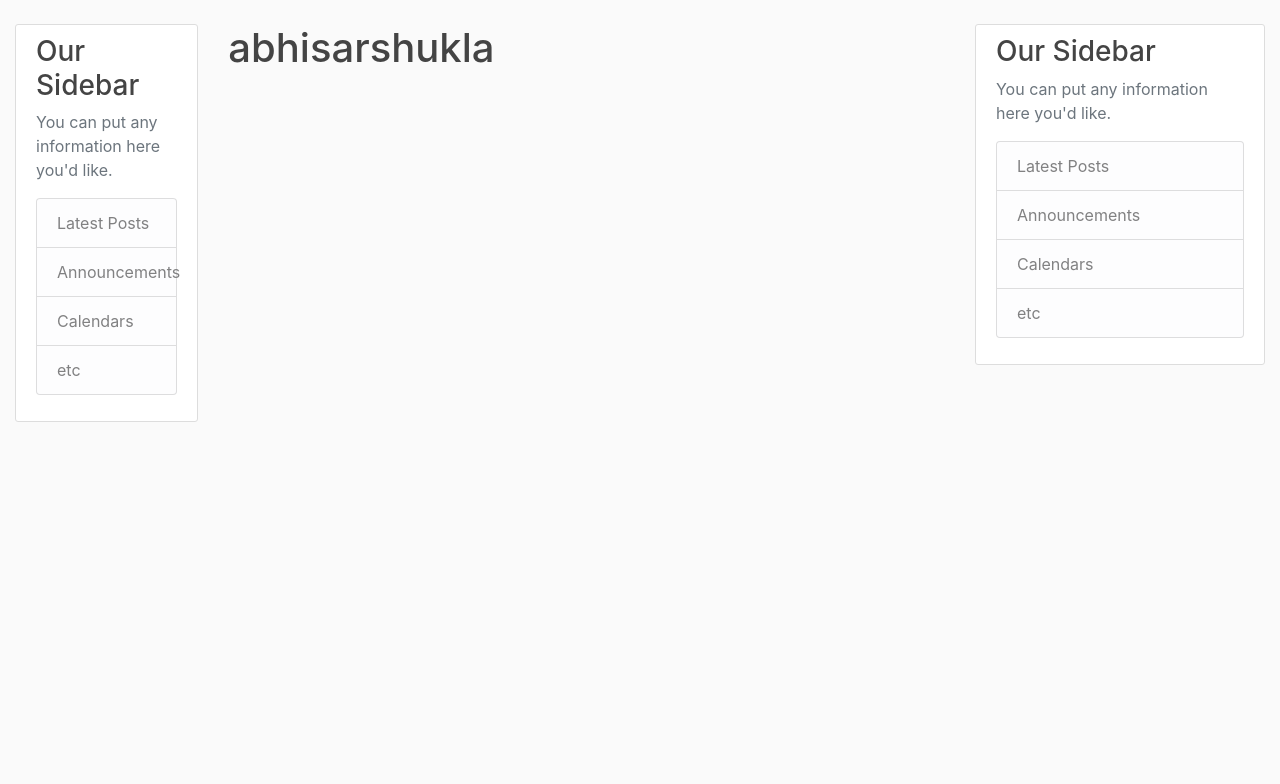
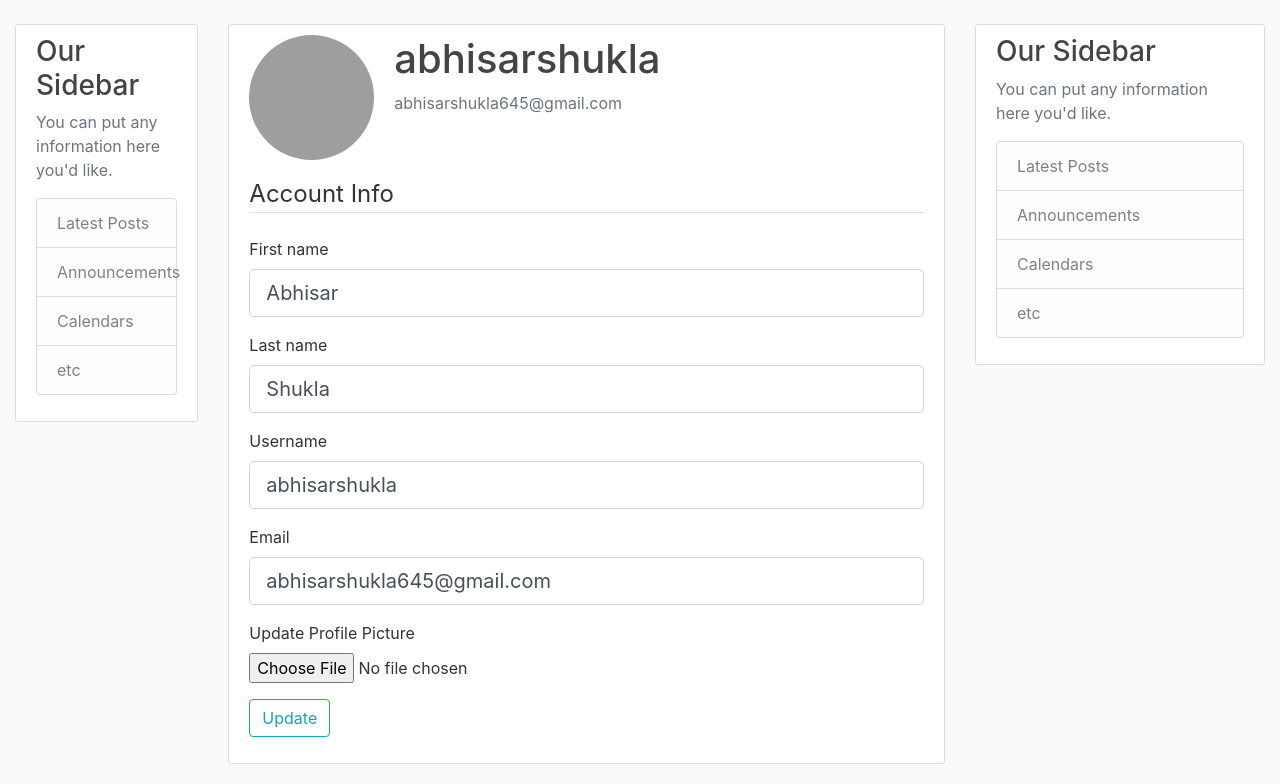
Before and after one commit to abhisarshukla/musicapp, a Flask app: page /account in a window 1280 px wide. Shown: the part 56-840 px from the top of the page. Before the commit the page ends 478 px from the top, so only its background shows below. Run offline with Flask 2, Linux system fonts and the light colour scheme; a user stored in the database is signed in; some libraries are stand-ins or nearby versions; grey boxes are pictures that could not be loaded.

Commit message:
Added ability to modify profile details

```diff
--- a/musicapp/forms.py
+++ b/musicapp/forms.py
@@ -1,13 +1,13 @@
 from flask_wtf import FlaskForm
+from flask_wtf.file import FileField, FileAllowed
 from wtforms import StringField, SubmitField, PasswordField, BooleanField
 from wtforms.validators import DataRequired, Length, Email, EqualTo, ValidationError
 from musicapp.models import User
+from flask_login import current_user
 
 class SignUpForm(FlaskForm):
     fname = StringField("First name",
                         validators=[DataRequired(), Length(min=2, max=75)])
-    mname = StringField("Middle name",
-                        validators=[Length(max=75)])
     lname = StringField("Last name",
                         validators=[DataRequired(), Length(min=2, max=75)])
     email = StringField("Email",
@@ -25,7 +25,7 @@ class SignUpForm(FlaskForm):
         if user:
             raise ValidationError('That username is taken please choose a different one.')
 
-    def validate_email(self, field):
+    def validate_email(self, email):
         email = User.query.filter_by(email=email.data).first()
         if email:
             raise ValidationError('That email is taken please choose a different one.')
@@ -37,3 +37,28 @@ class LoginForm(FlaskForm):
                         validators=[DataRequired()])
     remember = BooleanField("Remeber me")
     submit = SubmitField("Log In")
+
+class UpdateAccountForm(FlaskForm):
+    email = StringField("Email",
+                        validators=[DataRequired(), Email()])
+    username = StringField("Username",
+                        validators=[DataRequired(), Length(min=2, max=32)])
+    fname = StringField("First name",
+                        validators=[DataRequired(), Length(min=2, max=75)])
+    lname = StringField("Last name",
+                        validators=[DataRequired(), Length(min=2, max=75)])
+    picture = FileField("Update Profile Picture",
+                        validators=[FileAllowed('jpeg', 'png')])
+    submit = SubmitField("Update")
+
+    def validate_username(self, username):
+        if username.data != current_user.username:
+            user = User.query.filter_by(username=username.data).first()
+            if user:
+                raise ValidationError('That username is taken please choose a different one.')
+
+    def validate_email(self, email):
+        if email.data != current_user.email:
+            email = User.query.filter_by(email=email.data).first()
+            if email:
+                raise ValidationError('That email is taken please choose a different one.')
--- a/musicapp/models.py
+++ b/musicapp/models.py
@@ -34,9 +34,8 @@ contains = db.Table('contains',
 class User(db.Model, UserMixin):
     id = db.Column(db.Integer, primary_key=True)
     fname = db.Column(db.String(75), nullable=False)
-    mname = db.Column(db.String(75))
     lname = db.Column(db.String(75), nullable=False)
-    username = db.Column(db.String(20), unique=True, nullable=False)
+    username = db.Column(db.String(32), unique=True, nullable=False)
     email = db.Column(db.String(128), unique=True, nullable=False)
     image_file = db.Column(db.String(20), nullable=False, default='default.jpeg')
     #preflang = db.Column(db.String(20), nullable=False)
@@ -47,7 +46,7 @@ class User(db.Model, UserMixin):
     podcasts = db.relationship('Podcast', secondary=subscribed)
 
     def __repr__(self):
-        return f"User('{self.username}', '{self.fname}', '{self.lname}', '{self.email}', '{self.image_file}')"
+        return f"User('{self.username}', '{self.fname}', '{self.mname}', '{self.lname}', '{self.email}', '{self.image_file}')"
 
 class Podcast(db.Model):
     id = db.Column(db.Integer, primary_key=True)
--- a/musicapp/routes.py
+++ b/musicapp/routes.py
@@ -1,6 +1,9 @@
+import secrets
+import os
+from PIL import Image
 from musicapp import app, bcrypt, db
 from flask import render_template, flash, redirect, url_for, request
-from musicapp.forms import SignUpForm, LoginForm
+from musicapp.forms import SignUpForm, LoginForm, UpdateAccountForm
 from musicapp.models import User, Song, Admin, Podcast, Playlist
 from flask_login import login_user, current_user, logout_user, login_required
 
@@ -38,8 +41,8 @@ def signup():
     if form.validate_on_submit():
         hashed_passw = bcrypt.generate_password_hash(form.password.data).decode('UTF-8')
         user = User(username = form.username.data, fname = form.fname.data,
-                    mname = form.mname.data, lname = form.lname.data,
-                    email = form.email.data, password = hashed_passw)
+                    lname = form.lname.data, email = form.email.data,
+                    password = hashed_passw)
         db.session.add(user)
         db.session.commit()
         flash(f"Your account has been created and you can login", "success")
@@ -66,7 +69,39 @@ def logout():
     logout_user()
     return redirect(url_for('home'))
 
-@app.route("/account")
+def save_picture(form_picture):
+    random_hex = secrets.token_hex(8)
+    _, f_ext = os.path.splitext(form_picture.filename)
+    picture_fn = random_hex + f_ext
+    picture_path = os.path.join(app.root_path, 'static', 'profile_pics', picture_fn)
+
+    output_size = (125, 125)
+    i = Image.open(form_picture)
+    i.thumbnail(output_size)
+    i.save(picture_path)
+
+    return picture_fn
+
+@app.route("/account", methods=['POST', 'GET'])
 @login_required
 def account():
-    return render_template('account.html', title='Account')
+    form = UpdateAccountForm()
+    if form.validate_on_submit():
+        if form.picture.data:
+            picture_file = save_picture(form.picture.data)
+            current_user.image_file = picture_file
+        current_user.username = form.username.data
+        current_user.email = form.email.data
+        current_user.fname = form.fname.data
+        current_user.lname = form.lname.data
+        db.session.commit()
+        flash('Your account has been updated!', 'success')
+        return redirect(url_for('account'))
+    elif request.method == 'GET':
+        form.username.data = current_user.username
+        form.email.data = current_user.email
+        form.fname.data = current_user.fname
+        form.lname.data = current_user.lname
+    image_file = url_for('static', filename='profile_pics/' + current_user.image_file)
+    return render_template('account.html', title='Account',
+                            image_file=image_file, form=form)
--- a/musicapp/templates/account.html
+++ b/musicapp/templates/account.html
@@ -1,4 +1,85 @@
 {% extends "base.html" %}
 {% block content %}
-    <h1>{{ current_user.username }}</h1>
+    <div class="content-section">
+        <div class="media">
+            <img src="{{ image_file }}" alt="profile-pic" class="rounded-circle account-img">
+            <div class="media-body">
+                <h2 class="account-heading">{{ current_user.username }}</h2>
+                <p class="text-secondary">{{ current_user.email }}</p>
+            </div>
+        </div>
+            <form method="POST" action="" enctype="multipart/form-data">
+                {{ form.hidden_tag() }}
+                <fieldset>
+                    <legend class="border-bottom mb-4">Account Info</legend>
+                    <div class=form-group>
+                        {{form.fname.label(class="form-control-label") }}
+                        {% if form.fname.errors %}
+                            {{  form.fname(class="form-control form-control-lg is-valid") }}
+                            <div class="invalid-feedback">
+                                {% for error in form.fname.errors %}
+                                    <span>{{ error}}</span>
+                                {% endfor %}
+                            </div>
+                        {% else %}
+                            {{ form.fname(class="form-control form-control-lg")}}
+                        {% endif %}
+                    </div>
+
+                    <div class=form-group>
+                            {{form.lname.label(class="form-control-label") }}
+                            {% if form.lname.errors %}
+                                {{  form.lname(class="form-control form-control-lg is-valid") }}
+                                <div class="invalid-feedback">
+                                    {% for error in form.lname.errors %}
+                                        <span>{{ error}}</span>
+                                    {% endfor %}
+                                </div>
+                            {% else %}
+                                {{ form.lname(class="form-control form-control-lg")}}
+                            {% endif %}
+                    </div>
+
+                    <div class=form-group>
+                            {{form.username.label(class="form-control-label") }}
+                            {% if form.username.errors %}
+                                {{  form.username(class="form-control form-control-lg is-valid") }}
+                                <div class="invalid-feedback">
+                                    {% for error in form.username.errors %}
+                                        <span>{{ error}}</span>
+                                    {% endfor %}
+                                </div>
+                            {% else %}
+                                {{ form.username(class="form-control form-control-lg")}}
+                            {% endif %}
+                    </div>
+
+                    <div class=form-group>
+                            {{form.email.label(class="form-control-label") }}
+                            {% if form.email.errors %}
+                                {{  form.email(class="form-control form-control-lg is-valid") }}
+                                <div class="invalid-feedback">
+                                    {% for error in form.email.errors %}
+                                        <span>{{ error}}</span>
+                                    {% endfor %}
+                                </div>
+                            {% else %}
+                                {{ form.email(class="form-control form-control-lg")}}
+                            {% endif %}
+                    </div>
+                    <div class=form-group>
+                        {{ form.picture.label(class="form-control-label") }}
+                        {{ form.picture(class="form-control-file") }}
+                        {% if form.picture.errors %}
+                            {% for error in form.picture.errors %}
+                                <span class="danger">{{ error }}</span></div></br>
+                            {% endfor %}
+                        {% endif %}
+                    </div>
+                </fieldset>
+                <div class="form-group">
+                        {{ form.submit(class="btn btn-outline-info") }}
+                </div>
+            </form>
+    </div>
 {% endblock content %}
```
Also changed, not shown: musicapp/templates/signup.html (+0 -14 lines), musicapp/site.db, musicapp/static/main.css (line endings or trailing spaces), 1 other file.
